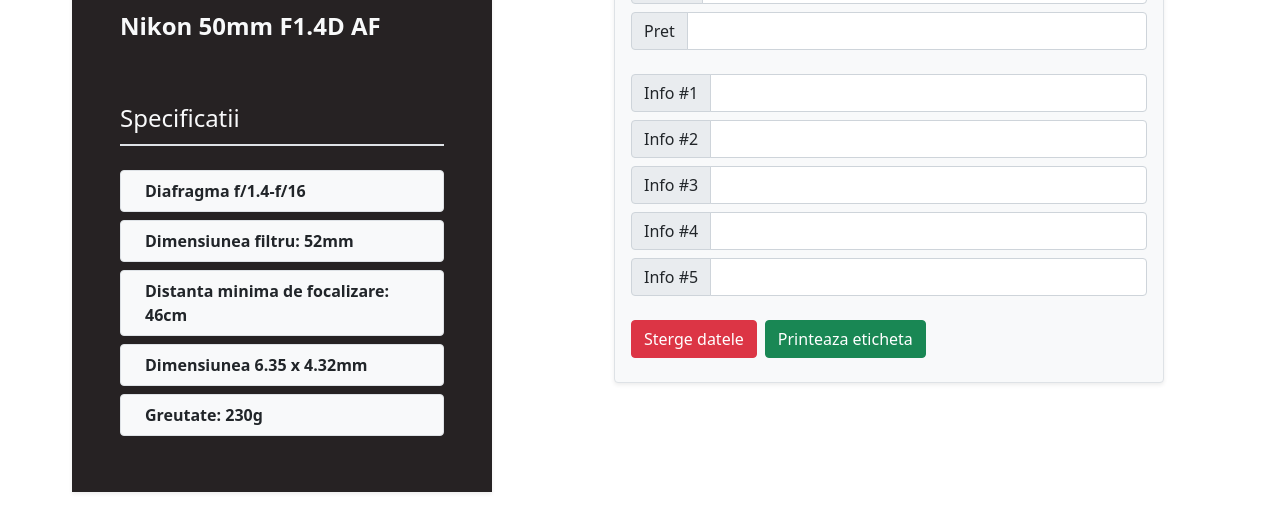
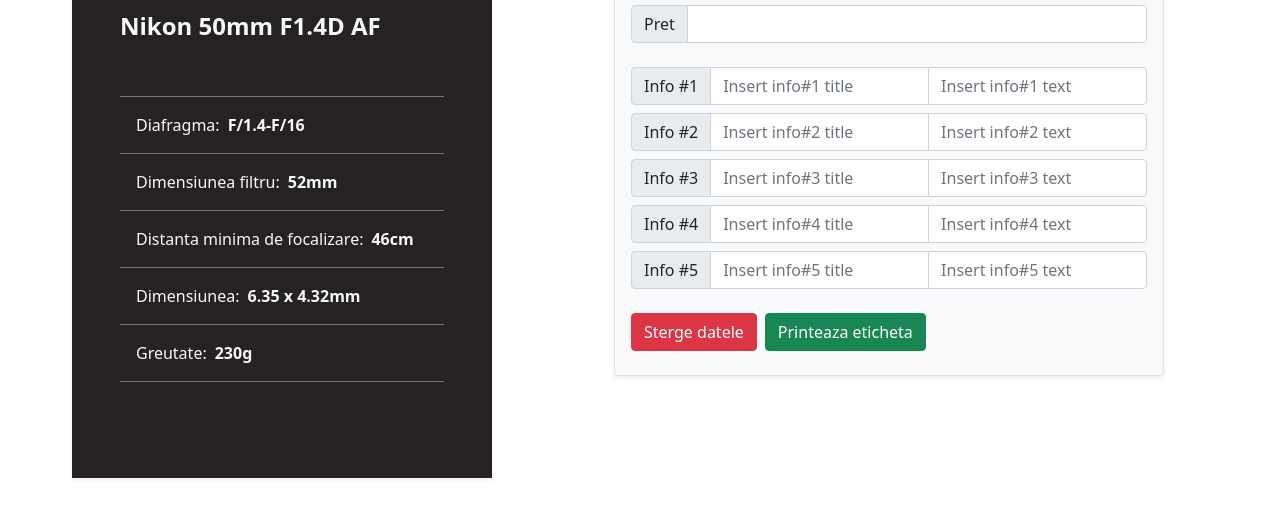
Before and after one commit to AlexCruceru2112/etichete, a website: page index.html in a window 1280 px wide. Shown: the part 308-840 px from the top of the page. Drawn offline with nearby package versions, Linux system fonts and the light colour scheme.

Commit message:
Update index.html

```diff
--- a/index.html
+++ b/index.html
@@ -38,37 +38,27 @@
             Nikon 50mm F1.4D AF
           </div>
 
-          <div class="text-light border-bottom border-2 py-2 mb-4" style="font-size: 24px">Specificatii</div>
-          <div class="fw-bold border rounded bg-light text-dark p-2 ps-4 my-2" id="previewInfo1">
-            Diafragma f/1.4-f/16
-          </div>
-          <div
-            class="fw-bold border rounded bg-light text-dark p-2 ps-4 my-2"
-            id="previewInfo2"
-            style="font-size: 16px"
-          >
-            Dimensiunea filtru: 52mm
-          </div>
-          <div
-            class="fw-bold border rounded bg-light text-dark p-2 ps-4 my-2"
-            id="previewInfo3"
-            style="font-size: 16px"
-          >
-            Distanta minima de focalizare: 46cm
-          </div>
-          <div
-            class="fw-bold border rounded bg-light text-dark p-2 ps-4 my-2"
-            id="previewInfo4"
-            style="font-size: 16px"
-          >
-            Dimensiunea 6.35 x 4.32mm
-          </div>
-          <div
-            class="fw-bold border rounded bg-light text-dark p-2 ps-4 my-2"
-            id="previewInfo5"
-            style="font-size: 16px"
-          >
-            Greutate: 230g
+          <div class="text-light fw-bolder py-1" style="font-size: 16px">
+            <div class="border-top border-bottom border-secondary p-3 d-flex">
+              <div class="fw-normal pe-2" id="prevInfo1Title">Diafragma:</div>
+              <div id="prevInfo1Text">F/1.4-F/16</div>
+            </div>
+            <div class="border-bottom border-secondary p-3 d-flex" style="word-wrap: break-all">
+              <div class="fw-normal pe-2" id="prevInfo2Title">Dimensiunea filtru:</div>
+              <div id="prevInfo2Text">52mm</div>
+            </div>
+            <div class="border-bottom border-secondary p-3 d-flex" style="word-wrap: break-all">
+              <div class="fw-normal pe-2" id="prevInfo3Title">Distanta minima de focalizare:</div>
+              <div id="prevInfo3Text">46cm</div>
+            </div>
+            <div class="border-bottom border-secondary p-3 d-flex" style="word-wrap: break-all">
+              <div class="fw-normal pe-2" id="prevInfo4Title">Dimensiunea:</div>
+              <div id="prevInfo4Text">6.35 x 4.32mm</div>
+            </div>
+            <div class="border-bottom border-secondary p-3 d-flex" style="word-wrap: break-all">
+              <div class="fw-normal pe-2" id="prevInfo5Title">Greutate:</div>
+              <div id="prevInfo5Text">230g</div>
+            </div>
           </div>
         </div>
       </div>
@@ -116,47 +106,93 @@
           </div>
           <div class="input-group mb-2">
             <span class="input-group-text">Info #1</span>
+
             <input
+              placeholder="Insert info#1 title"
               type="text"
               class="form-control"
               id="input"
-              onkeyup="document.getElementById('previewInfo1').innerHTML = this.value"
+              onkeyup="document.getElementById('prevInfo1Title').innerHTML = this.value"
+            />
+
+            <input
+              placeholder="Insert info#1 text"
+              type="text"
+              class="form-control"
+              id="input"
+              onkeyup="document.getElementById('prevInfo1Text').innerHTML = this.value"
             />
           </div>
           <div class="input-group mb-2">
             <span class="input-group-text">Info #2</span>
             <input
+              placeholder="Insert info#2 title"
               type="text"
               class="form-control"
               id="input"
-              onkeyup="document.getElementById('previewInfo2').innerHTML = this.value"
+              onkeyup="document.getElementById('prevInfo2Title').innerHTML = this.value"
+            />
+
+            <input
+              placeholder="Insert info#2 text"
+              type="text"
+              class="form-control"
+              id="input"
+              onkeyup="document.getElementById('prevInfo2Text').innerHTML = this.value"
             />
           </div>
           <div class="input-group mb-2">
             <span class="input-group-text">Info #3</span>
             <input
+              placeholder="Insert info#3 title"
               type="text"
               class="form-control"
               id="input"
-              onkeyup="document.getElementById('previewInfo3').innerHTML = this.value"
+              onkeyup="document.getElementById('prevInfo3Title').innerHTML = this.value"
+            />
+
+            <input
+              placeholder="Insert info#3 text"
+              type="text"
+              class="form-control"
+              id="input"
+              onkeyup="document.getElementById('prevInfo3Text').innerHTML = this.value"
             />
           </div>
           <div class="input-group mb-2">
             <span class="input-group-text">Info #4</span>
             <input
+              placeholder="Insert info#4 title"
               type="text"
               class="form-control"
               id="input"
-              onkeyup="document.getElementById('previewInfo4').innerHTML = this.value"
+              onkeyup="document.getElementById('prevInfo4Title').innerHTML = this.value"
+            />
+
+            <input
+              placeholder="Insert info#4 text"
+              type="text"
+              class="form-control"
+              id="input"
+              onkeyup="document.getElementById('prevInfo4Text').innerHTML = this.value"
             />
           </div>
           <div class="input-group mb-2">
             <span class="input-group-text">Info #5</span>
             <input
+              placeholder="Insert info#5 title"
               type="text"
               class="form-control"
               id="input"
-              onkeyup="document.getElementById('previewInfo5').innerHTML = this.value"
+              onkeyup="document.getElementById('prevInfo5Title').innerHTML = this.value"
+            />
+
+            <input
+              placeholder="Insert info#5 text"
+              type="text"
+              class="form-control"
+              id="input"
+              onkeyup="document.getElementById('prevInfo5Text').innerHTML = this.value"
             />
           </div>
 
```
